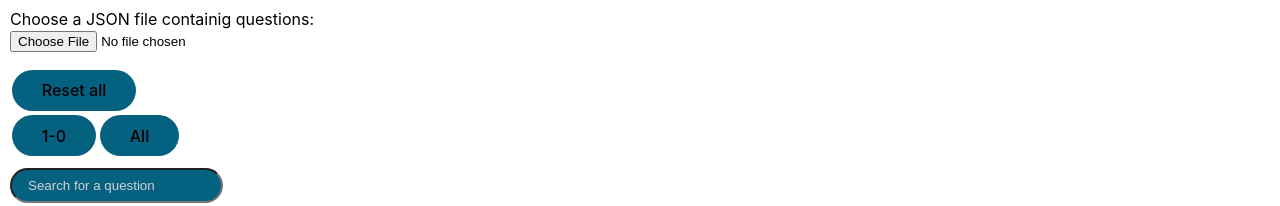
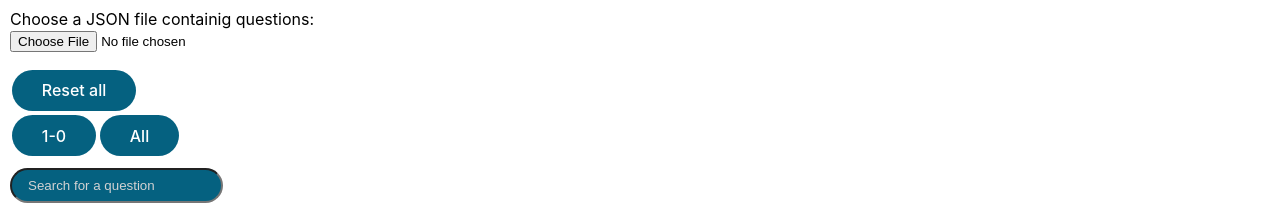
Before and after one commit to alexk1923/Exams-Training, a React (Vite) app: page / in a window 1280 px wide. Shown: the part 273-479 px from the top of the page. Built offline with nearby package versions, Linux system fonts and the light colour scheme.

Commit message:
tried to fix color scheme colors

```diff
--- a/src/Question.tsx
+++ b/src/Question.tsx
@@ -30,6 +30,7 @@ export default function Question(props: QuestionProps) {
 	const [multipleChoice, setMultipleChoice] = useState(true);
 
 	useEffect(() => {
+		// @TODO Check if it is a multiple choice or simple choice exam by props
 		if (false) {
 			let numberOfCorrectChoice = question.choices.reduce(
 				(acc: number, currentElem) => {
--- a/src/index.css
+++ b/src/index.css
@@ -3,7 +3,6 @@
 	line-height: 1.5;
 	font-weight: 400;
 
-	color-scheme: light dark;
 	color: black;
 
 	font-synthesis: none;
@@ -52,6 +51,7 @@ button {
 	background-color: rgb(5, 97, 128);
 	cursor: pointer;
 	transition: border-color 0.25s;
+	color: white;
 }
 
 button:hover {
```
